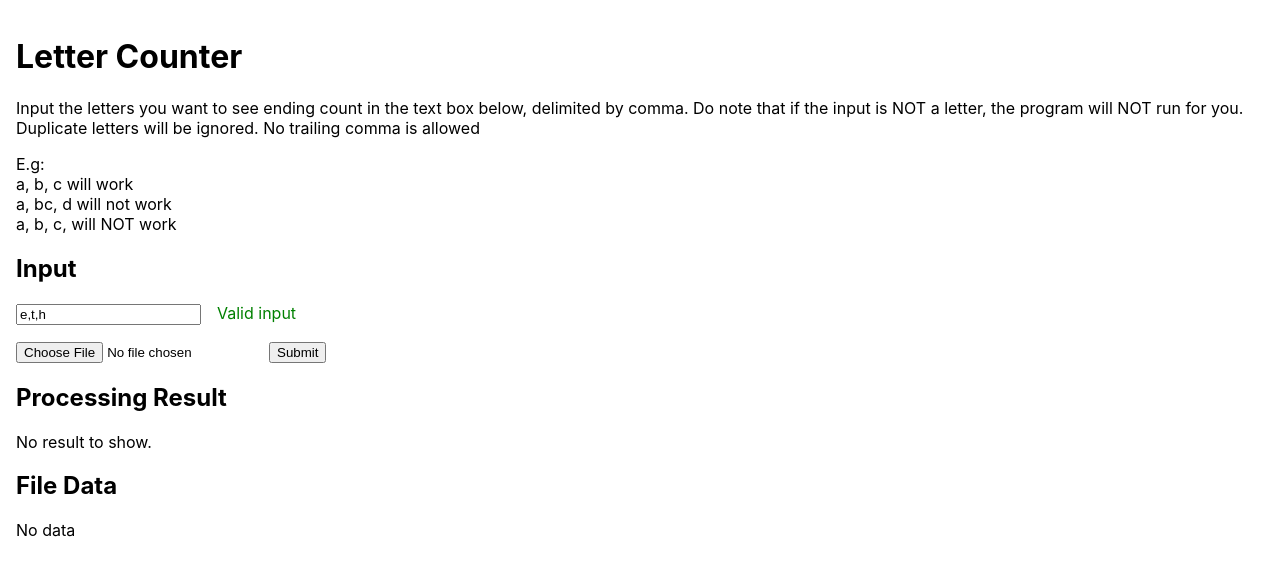
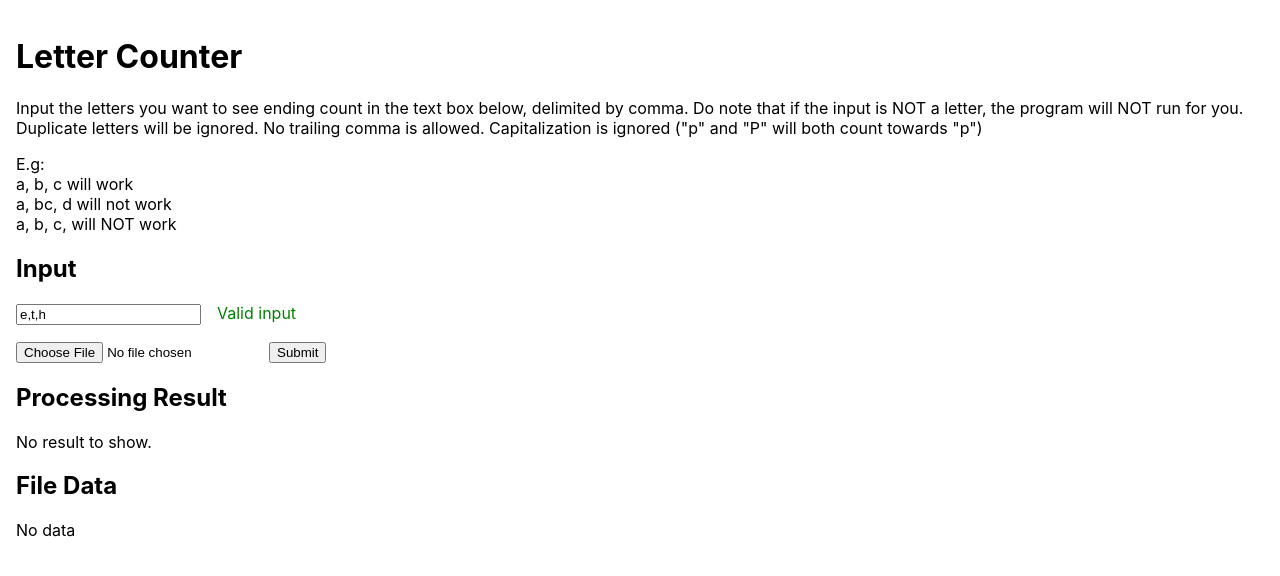
Before and after one commit to lethanhan97/word-parser, a React (Create React App) app: page / in a window 1280 px wide. Shown: the top 576 px of the page. Built offline with nearby package versions, Linux system fonts and the light colour scheme.

Commit message:
updated instruction

```diff
--- a/src/App.tsx
+++ b/src/App.tsx
@@ -122,7 +122,8 @@ function App() {
         Input the letters you want to see ending count in the text box below,
         delimited by comma. Do note that if the input is NOT a letter, the
         program will NOT run for you. Duplicate letters will be ignored. No
-        trailing comma is allowed
+        trailing comma is allowed. Capitalization is ignored ("p" and "P" will
+        both count towards "p")
       </p>
 
       <p>
```
